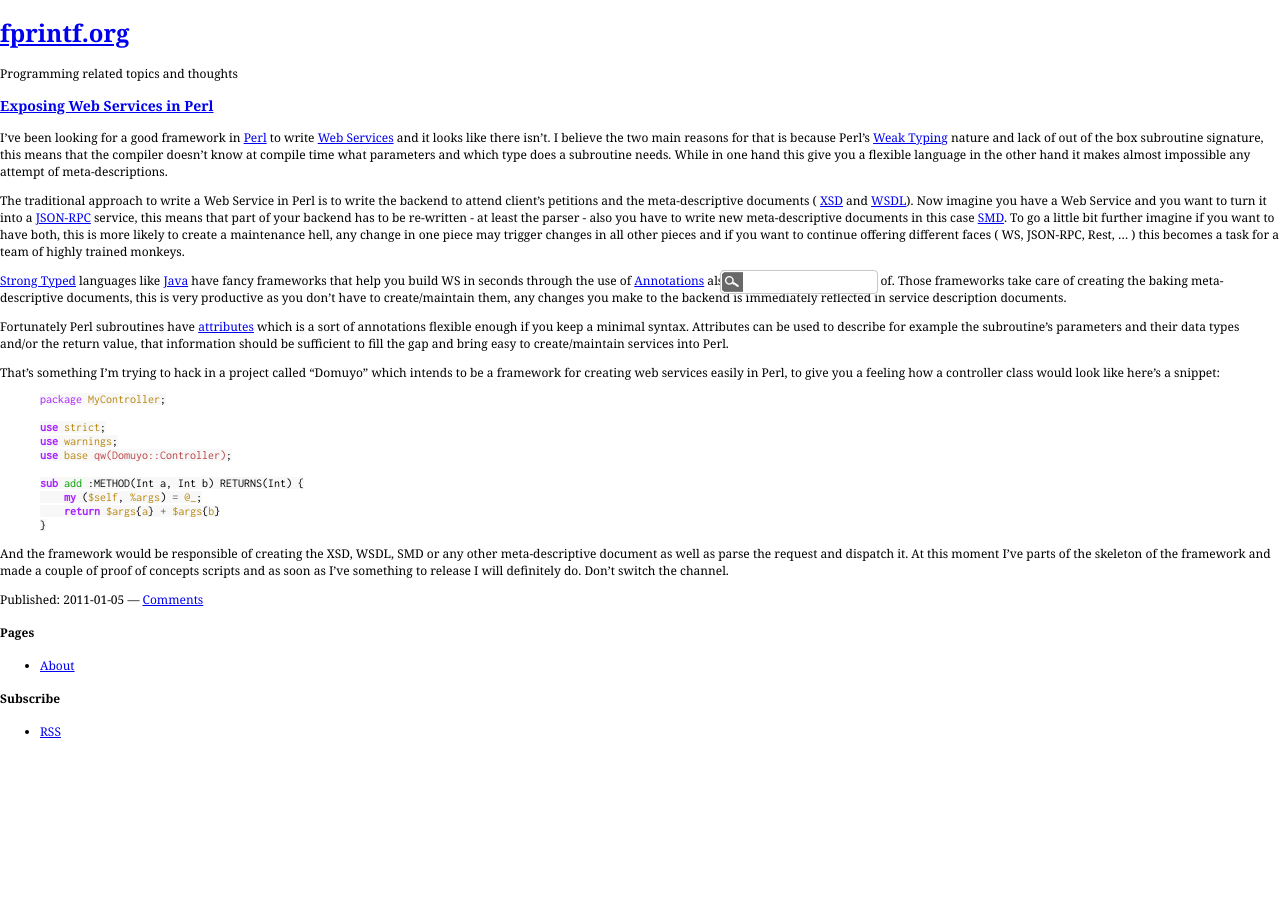
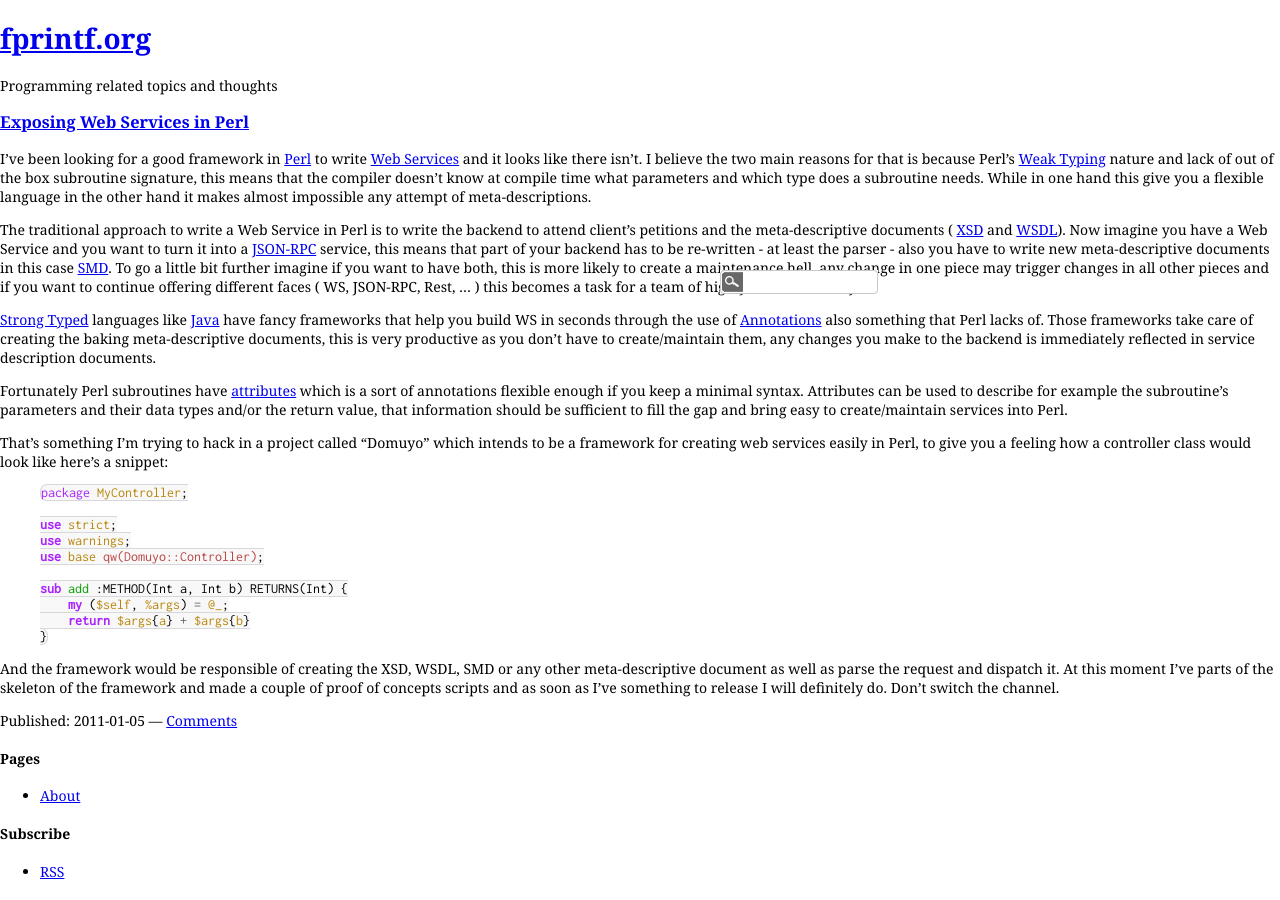
Before and after one commit to bluescreen10/bluescreen10.github.com, a Jekyll site: the page built from index.html, in a window 1280 px wide. Built offline with Jekyll 4.4.1, drawn with Linux system fonts in a browser that asks for light colours; some web fonts are replaced; the list of posts is cut into pages by our own code.

Commit message:
more css

```diff
--- a/css/master.css
+++ b/css/master.css
@@ -1,13 +1,12 @@
 /* Body */
 body {
     font-family: Droid Sans, Georgia;
-    font-size: 12px;
+    font-size: 14px;
     margin: 0px;
     padding: 0px;
 }
 
 /* Header */
-
 
 /* Search button */
 .search {
@@ -46,3 +45,12 @@ body {
     padding: 0;
     width: 124px;
 }
+
+/* Code Box */
+pre code {
+    border-color: #d8d8dc;
+    border-radius: 7px;
+    border-style: solid;
+    border-width: 1px;
+    background-color: #f8f8f8;
+}
```
